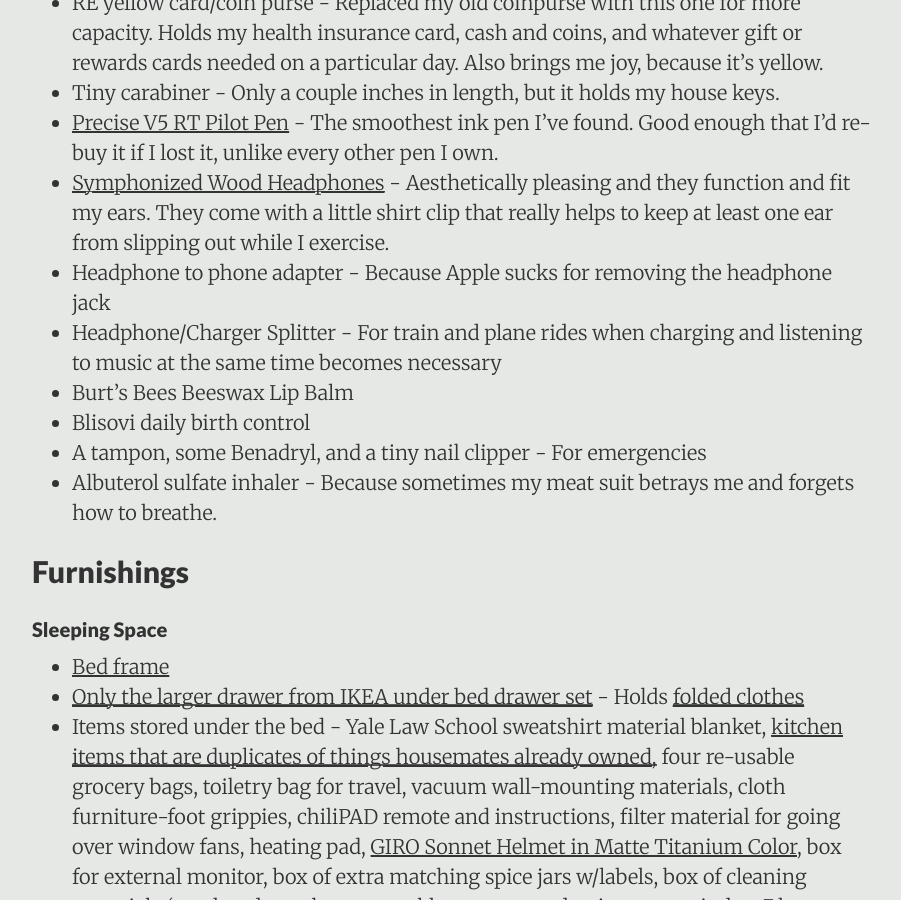
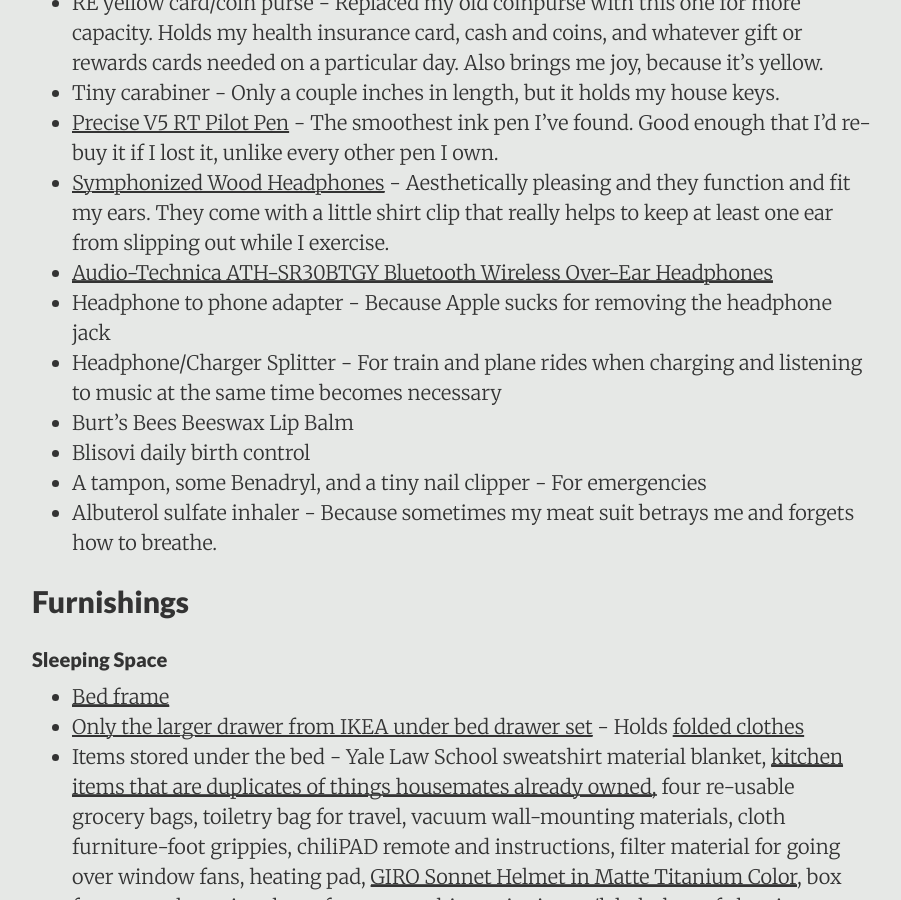
Before and after one commit to DestinyRoseMurphy/DestinyRoseMurphy.github.io, a Jekyll site: the page built from _posts/2017-10-19-Things-I-Kept.md, in a window 1280 px wide and 900 px high, scrolled down 2700 px. Shown: the whole window, without its empty margins (188-1089 px from the left). Built offline with Jekyll 4.4.1, drawn with Linux system fonts in a browser that asks for light colours.

Commit message:
Added headphones

```diff
--- a/_posts/2017-10-19-Things-I-Kept.md
+++ b/_posts/2017-10-19-Things-I-Kept.md
@@ -107,6 +107,7 @@ I began this list January 11th, 2018. It's the first iteration of this post, whi
 * Tiny carabiner - Only a couple inches in length, but it holds my house keys.
 * [Precise V5 RT Pilot Pen](http://amzn.to/2zpqogK) - The smoothest ink pen I've found. Good enough that I'd re-buy it if I lost it, unlike every other pen I own.
 * [Symphonized Wood Headphones](https://amzn.to/2J02Nor) - Aesthetically pleasing and they function and fit my ears. They come with a little shirt clip that really helps to keep at least one ear from slipping out while I exercise.
+* [Audio-Technica ATH-SR30BTGY Bluetooth Wireless Over-Ear Headphones](https://www.amazon.com/gp/product/B07MPLDK8X/ref=ppx_yo_dt_b_asin_title_o00_s00?ie=UTF8&psc=1)
 * Headphone to phone adapter - Because Apple sucks for removing the headphone jack
 * Headphone/Charger Splitter - For train and plane rides when charging and listening to music at the same time becomes necessary
 * Burt's Bees Beeswax Lip Balm
```
